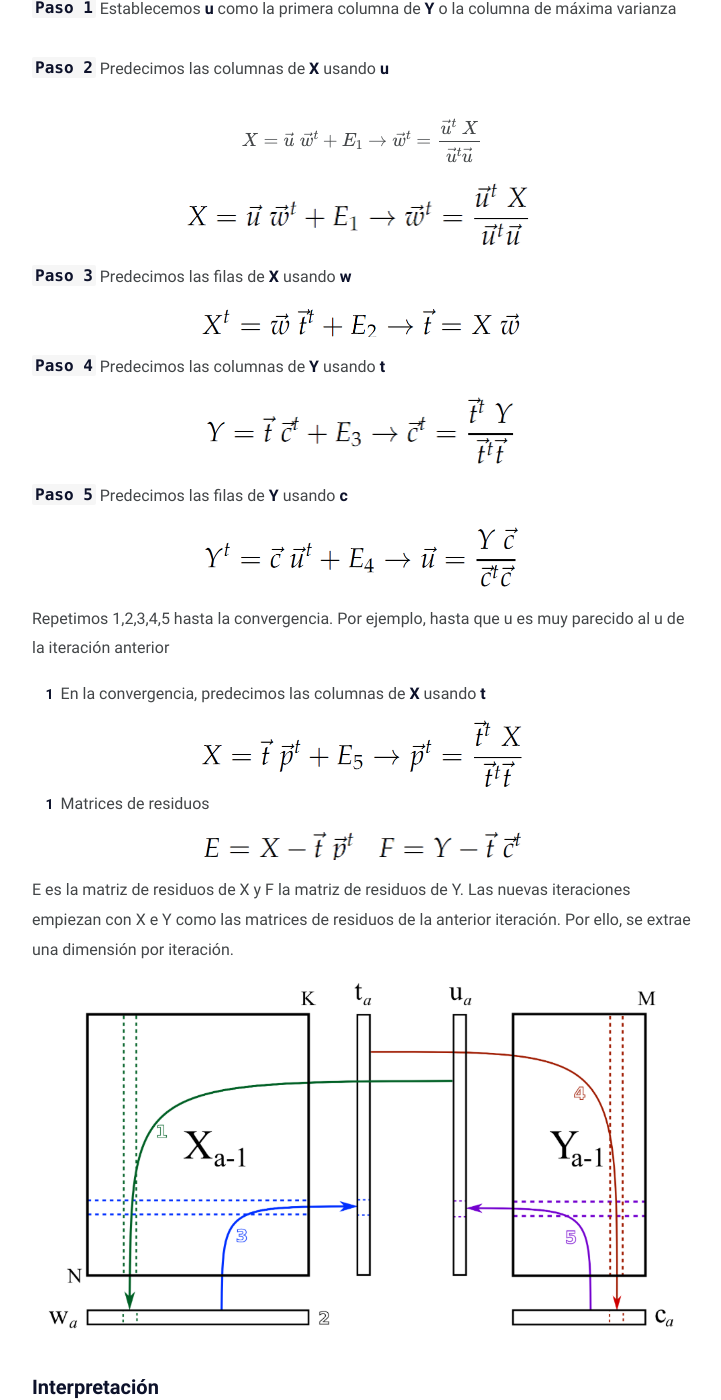
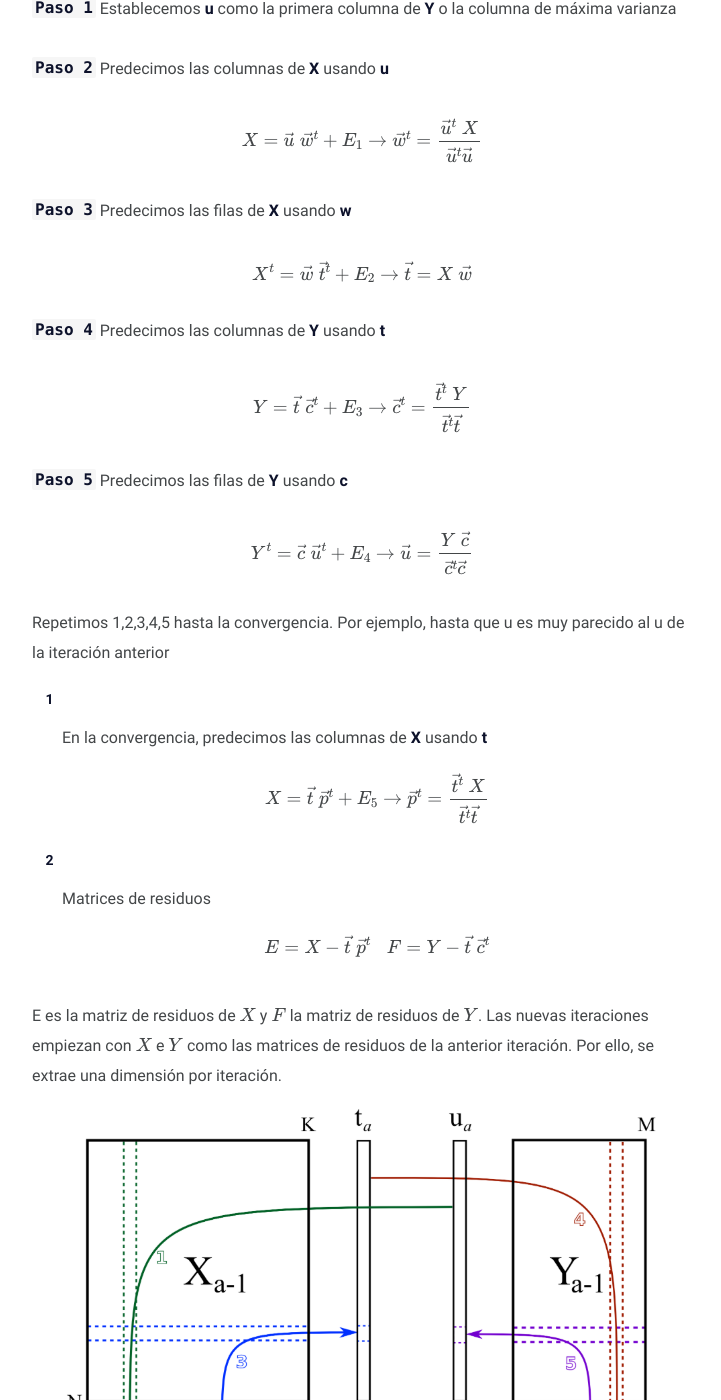
Before and after one commit to JAVI897/JAVI897.github.io, a Jekyll site: the page built from _posts/Comprendiendo-la-popularidad-con-PLS/2020-06-21-Comprendiendo-la-popularidad-con-PLS.md, in a window 1280 px wide and 1400 px high, scrolled down 3201 px. Shown: the whole window, without its empty margins (278-999 px from the left). Built offline with Jekyll 4.4.1, drawn with Linux system fonts in a browser that asks for light colours; formulas are drawn with MathJax 3; comment, search, counter and statistics services are not loaded.

Commit message:
Update 2020-06-21-Comprendiendo-la-popularidad-con-PLS.md

```diff
--- a/_posts/Comprendiendo-la-popularidad-con-PLS/2020-06-21-Comprendiendo-la-popularidad-con-PLS.md
+++ b/_posts/Comprendiendo-la-popularidad-con-PLS/2020-06-21-Comprendiendo-la-popularidad-con-PLS.md
@@ -61,37 +61,35 @@ Empezamos con dos matrices; $X$ e $Y$. Ambas deben ser centradas y escaladas ant
 
 $$X = \vec{u} \; \vec{w}^t + E_{1} \rightarrow \vec{w}^t = \frac{\vec{u}^t \; X}{\vec{u}^t \vec{u}}$$
 
-<center><img src="https://github.com/JAVI897/JAVI897.github.io/blob/master/_posts/Comprendiendo-la-popularidad-con-PLS/ec1.PNG?raw=true" style="zoom:50%;" /></center>
-
 
 
 **`Paso 3`** Predecimos las filas de **X** usando **w**
 
-
-
-<center><img src="https://github.com/JAVI897/JAVI897.github.io/blob/master/_posts/Comprendiendo-la-popularidad-con-PLS/ec2.PNG?raw=true" alt="png" style="zoom:50%;" /></center>
+$$X^t = \vec{w} \; \vec{t}^t + E_{2} \rightarrow \vec{t} = X \; \vec{w} $$
 
 
 
 **`Paso 4`** Predecimos las columnas de **Y** usando **t**
 
-<center><img src="https://github.com/JAVI897/JAVI897.github.io/blob/master/_posts/Comprendiendo-la-popularidad-con-PLS/ec3.PNG?raw=true" alt="png" style="zoom:50%;" /></center>
+$$ Y = \vec{t} \; \vec{c}^t + E_3 \rightarrow \vec{c}^t = \frac{\vec{t}^t \; Y}{\vec{t}^t \vec{t}}$$
 
 **`Paso 5`** Predecimos las filas de **Y** usando **c**
 
-<center><img src="https://github.com/JAVI897/JAVI897.github.io/blob/master/_posts/Comprendiendo-la-popularidad-con-PLS/ec4.PNG?raw=true" alt="png" style="zoom:50%;" /></center>
+$$ Y^t = \vec{c} \; \vec{u}^t + E_4 \rightarrow \vec{u} = \frac{Y \; \vec{c}}{\vec{c}^t\vec{c}}$$
 
 Repetimos 1,2,3,4,5 hasta la convergencia. Por ejemplo, hasta que u es muy parecido al u de la iteración anterior
 
 6. En la convergencia, predecimos las columnas de **X** usando **t**
 
-<center><img src="https://github.com/JAVI897/JAVI897.github.io/blob/master/_posts/Comprendiendo-la-popularidad-con-PLS/ec5.PNG?raw=true" alt="png" style="zoom:50%;" /></center>
+   $$ X = \vec{t} \; \vec{p}^t + E_5 \rightarrow \vec{p}^t = \frac{\vec{t}^t \; X}{\vec{t}^t \vec{t}}$$
 
 7. Matrices de residuos
 
-<center><img src="https://github.com/JAVI897/JAVI897.github.io/blob/master/_posts/Comprendiendo-la-popularidad-con-PLS/ec6.PNG?raw=true" alt="png" style="zoom:50%;" /></center>
+   $$E = X - \vec{t} \; \vec{p}^t \;\;\; F = Y - \vec{t} \; \vec{c}^t $$
 
-E es la matriz de residuos de X y F la matriz de residuos de Y. Las nuevas iteraciones empiezan con X e Y como las matrices de residuos de la anterior iteración. Por ello, se extrae una dimensión por iteración.
+
+
+E es la matriz de residuos de $X$ y $F$ la matriz de residuos de $Y$. Las nuevas iteraciones empiezan con $X$ e $Y$ como las matrices de residuos de la anterior iteración. Por ello, se extrae una dimensión por iteración.
 
 <center><img src="https://github.com/JAVI897/JAVI897.github.io/blob/master/_posts/Comprendiendo-la-popularidad-con-PLS/ec7.PNG?raw=true" alt="png" style="zoom:70%;" /></center>
 
```
